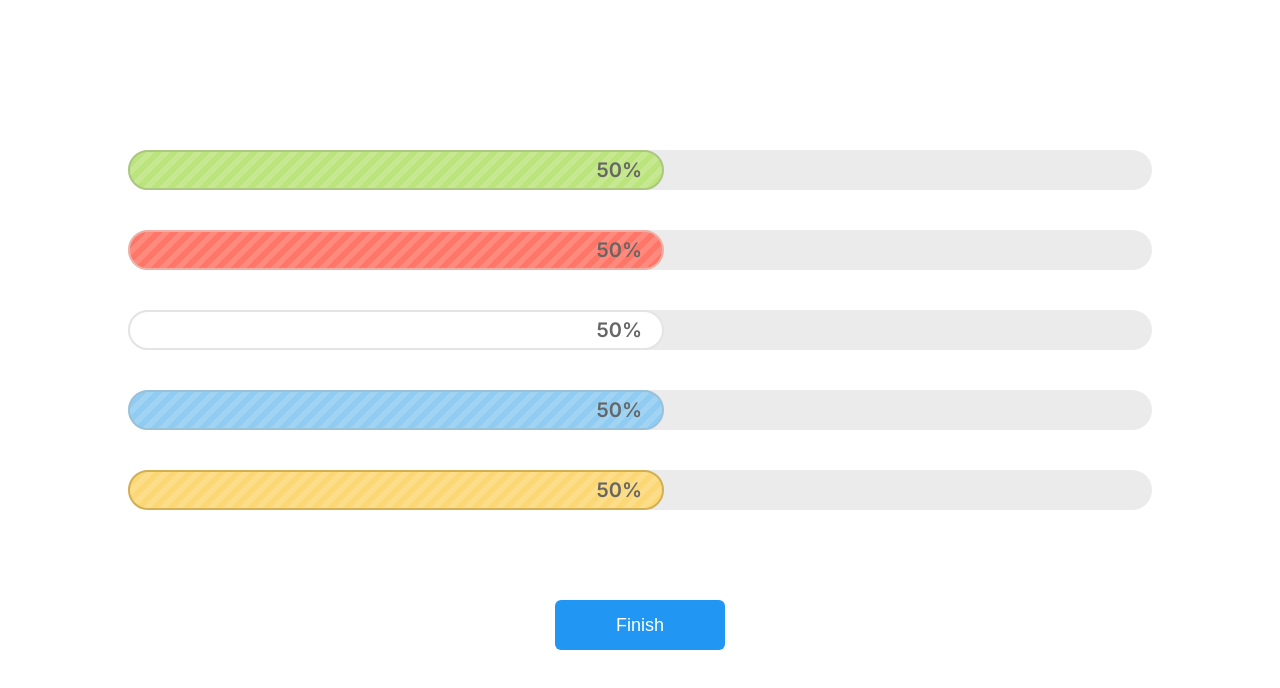
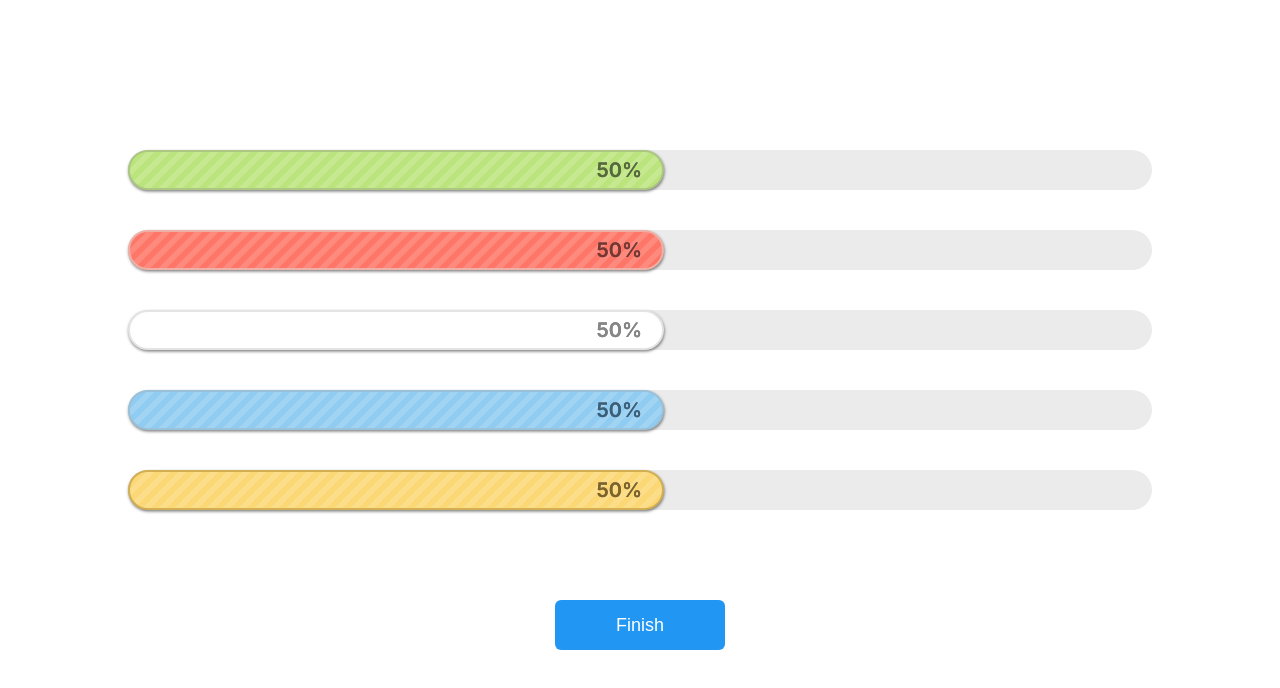
Before and after one commit to hilory16/shortpoint, a plain HTML site: page index.html in a window 1280 px wide. Drawn offline with Linux system fonts and the light colour scheme.

Commit message:
Text colour changed

```diff
--- a/style.css
+++ b/style.css
@@ -42,40 +42,49 @@ body{
     background-image: linear-gradient(135deg, rgba(255, 255, 255, .15) 25%, transparent 25%, transparent 50%, rgba(255, 255, 255, 0.15) 50%, rgba(255, 255, 255, 0.15) 75%, transparent 75%, transparent);
     background-size: 1rem 1rem;
     border:2px solid#ebebeb;
-    transition: all ease 2s;
+    transition: width ease 2s;
+    box-shadow: .5px 1.5px 3px rgb(0 0 0 / 50%);
 }
 
 .progress-bar .level.red-bar{
     background-color: #fe7667;
     border:2px solid#eeb0a6;
-    /* box-shadow: 1px 1px 3px rgb(0 0 0 / 30%); */
 }
 .progress-bar .level.green-bar{
     background-color: #bce47c;
     border:2px solid rgba(171,199,129,255);
-    /* box-shadow: 1px 1px 3px rgba(171,199,129,255); */
 }
 .progress-bar .level.white-bar{
     background-color: #fff;
     border:2px solid#e4e4e4;
-    /* box-shadow: 1px 1px 3px rgb(0 0 0 / 30%); */
 }
 .progress-bar .level.blue-bar{
     background-color: rgba(144,204,241,255);
     border:2px solid rgba(153,193,217,255);
-    /* box-shadow: 1px 1px 3px rgb(0 0 0 / 30%); */
 }
 .progress-bar .level.yellow-bar{
     background-color: #fbd875;
     border:2px solid #d2af53;
-    /* box-shadow: 1px 1px 3px rgba(171,199,129,255); */
 }
 .progress-bar .level .progress-number{
     font-size: 20px;
     margin-bottom: 0;
-    color: rgba(102,102,102,1);
+    color: #868686;
     transition: --num 2s;
     counter-set: num var(--num);
+    text-shadow: 0px 0px 0px rgb(255 255 255 / 30%), 0px -0.5px 0px rgb(0 0 0 / 75%);
+}
+.progress-bar .level.red-bar .progress-number{
+    color: #763632;
+}
+.progress-bar .level.green-bar .progress-number{
+    color: #56693b;
+}
+.progress-bar .level.blue-bar .progress-number{
+    color: #395f7a;
+}
+.progress-bar .level.yellow-bar .progress-number{
+    color: #7d6229;
 }
 .progress-bar .level .progress-number::after {
   content: counter(num);
```
